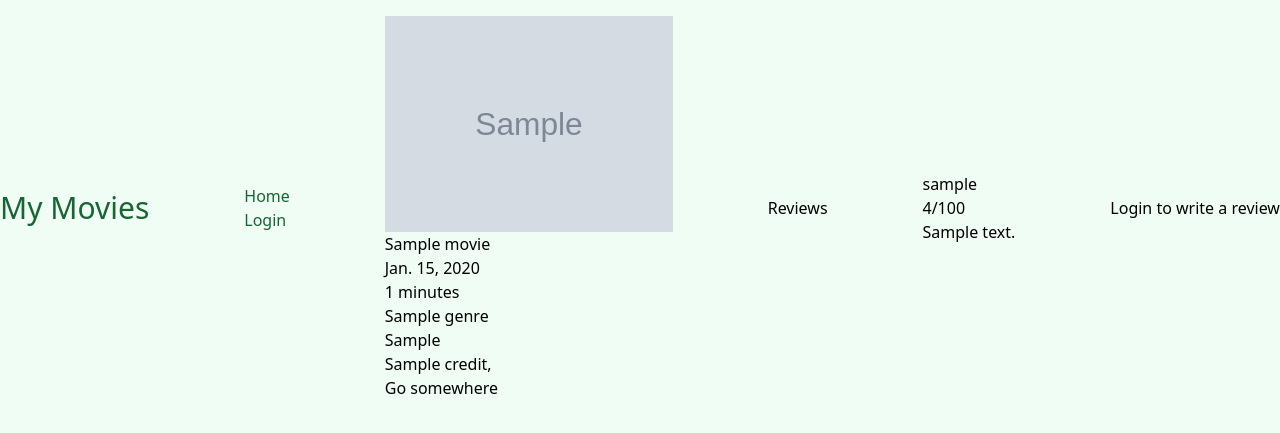
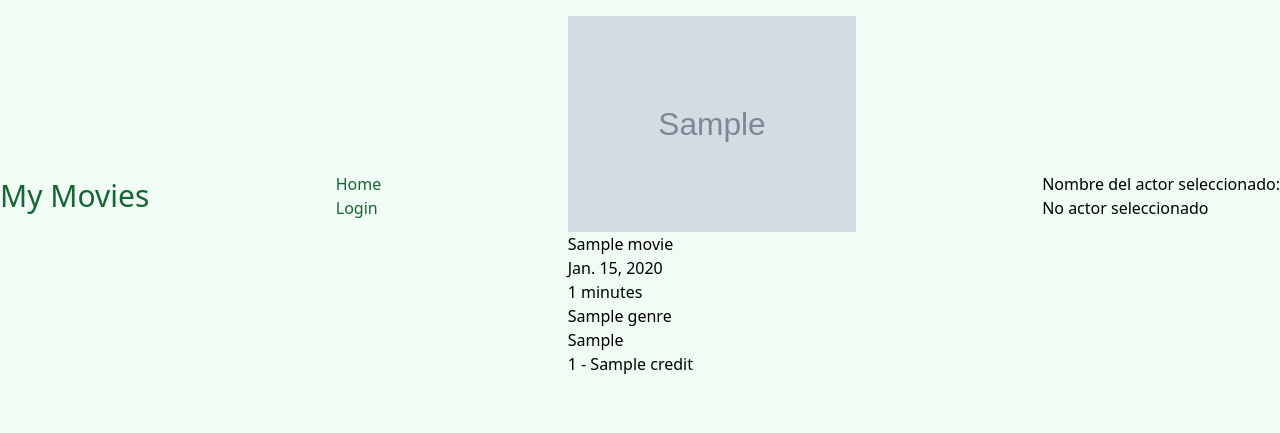
Before and after one commit to LeonardoRangel12/myMovies, a Django app: template templates/movie.html in a window 1280 px wide. Shown: the top 433 px of the page. Run offline with Django 4.2, Linux system fonts and the light colour scheme; tables that the repository leaves empty hold one stand-in row (values such as "Sample post"); the template is opened without the code that fills it: values that come from a table or form of the project are taken from there, most other values are stand-ins (such as "Sample title", 1, 10 or a date in 2020); grey boxes marked "Sample" are stand-in pictures; style sheets or scripts are compiled from the project's sources; some libraries are stand-ins or nearby versions.

Commit message:
Relacion-Movie-Person

```diff
--- a/mymovies/urls.py
+++ b/mymovies/urls.py
@@ -18,12 +18,14 @@ from django.contrib import admin
 from django.urls import path
 
 # Routers
-from movies.views import index, movie, rewiews, handle_login, handle_logout
+from movies.views import index, movie, rewiews, handle_login, handle_logout, MoviesByActor, get_credit_name
 urlpatterns = [
     path('admin/', admin.site.urls),
     path('', index, name="index"),
-    path('movie/<int:movie_id>', movie, name="movie"),
-    path('movie/<int:movie_id>/reviews', rewiews, name="reviews"),
-    path('login', handle_login, name="login"),
-    path('logout', handle_logout, name="logout")
+    path('movie/<int:movie_id>/', movie, name="movie"),
+    path('movie/<int:movie_id>/reviews/', rewiews, name="reviews"),
+    path('login/', handle_login, name="login"),
+    path('movies_by_actor/<int:actor_id>/', MoviesByActor, name='movies_by_actor_with_id'),
+    path('logout/', handle_logout, name="logout"),
+    path('get_credit_name/<int:credit_id>/', get_credit_name, name='get_credit_name')
 ]
--- a/templates/movie.html
+++ b/templates/movie.html
@@ -1,53 +1,64 @@
-{% extends "_base.html" %}
-
-{% block content %}
-<div class="card" style="width: 18rem;">
-    <img src="{{movie.poster_path}}" class="card-img-top" alt="...">
+{% extends "_base.html" %} {% block content %}
+<div class="card" style="width: 18rem">
+  <img src="{{ movie.poster_path }}" class="card-img-top" alt="..." />
   <div class="card-body">
-      <h5 class="card-title">{{movie.title}}</h5>
-      <p class="card-text">{{movie.release_date}}</p>
-      <p class="card-text">{{movie.running_time}} minutes</p>
+    <h5 class="card-title">{{ movie.title }}</h5>
+    <p class="card-text">{{ movie.release_date }}</p>
+    <p class="card-text">{{ movie.running_time }} minutes</p>
     <p class="card-text">
-        {% for genre in genres %}
-          {{genre.name}}
+      {% for genre in genres %} {{ genre.name }} {% endfor %}
+    </p>
+    <p class="card-text">{{ movie.overview }}</p>
+    <p class="card-text">
+      {% for credit in credits %} {{ credit.id }} -
+      <a
+        href="/movies_by_actor/{{credit.id}}"
+        class="credit-item"
+        data-credit-id="{{ credit.id }}"
+        >{{ credit.name }}</a
+      ><br />
       {% endfor %}
     </p>
-      <p class="card-text">{{movie.overview}}</p>
-
-      <p class="card-text">
-        {%for credit in credits %}
-          {{credit}},<br>
-        {% endfor %}
-      </p>
-
-      <a href="#" class="btn btn-primary">Go somewhere</a>
   </div>
 </div>
 
-  <!-- Reviews -->
-  <h2>Reviews</h2>
-  {% for r in reviews %}
+<!-- Display selected actor -->
 <div>
-      <h3>{{r.user}}</h3>
-      <h2>{{r.rating}}/100</h2>
-      <p>{{r.review}}</p>
+  <h2>Nombre del actor seleccionado:</h2>
+  <p id="selected-actor">No actor seleccionado</p>
 </div>
-  {% endfor %}
 
-  {% if user.is_authenticated %}
-    <h2>Write a review</h2>
-    <form action="/movie/{{movie.id}}/reviews" method="POST">
-      {% csrf_token %}
-      <label for="rating">Rating</label>
-      <input type="number" name="rating" min="0" max="100" placeholder="" required>
-      <label for="review">Review</label>
-      <input type="text" name="review" placeholder="Write a review" required>
+{% endblock %} {% block extra_scripts %}
+<script>
+  document.addEventListener("DOMContentLoaded", function () {
+    const creditItems = document.querySelectorAll(".credit-item");
+    const selectedActorElement = document.getElementById("selected-actor");
+    const actorNameInput = document.getElementById("actor_name_input");
+    const form = document.getElementById("filter-by-actor-form");
 
-      <input type="hidden" name="movie_id" value="{{movie.id}}">
-      <button type="submit">Submit</button>
+    creditItems.forEach((item) => {
+      item.addEventListener("click", function (event) {
+        event.preventDefault();
+        const creditId = this.getAttribute("data-credit-id");
 
-    </form>
-  {% else %}
-    <a href="{% url 'login' %}"<h2>Login to write a review</h2></a>
-  {% endif %}
-{% endblock content %}
+        fetch(`/get_credit_name/${creditId}/`)
+          .then((response) => response.json())
+          .then((data) => {
+            const selectedCreditName = data.name;
+            localStorage.setItem("selectedCreditName", selectedCreditName);
+            selectedActorElement.textContent = selectedCreditName;
+            actorNameInput.value = selectedCreditName;
+            form.style.display = "block";
+          });
+      });
+    });
+
+    const selectedCreditName = localStorage.getItem("selectedCreditName");
+    if (selectedCreditName) {
+      selectedActorElement.textContent = selectedCreditName;
+      actorNameInput.value = selectedCreditName;
+      form.style.display = "block";
+    }
+  });
+</script>
+{% endblock %}
```
Also changed, not shown: movies/views.py (+24 -2 lines), templates/movies_by_actor.html (added, +17 -0 lines). Lines whose indentation alone changed are shown as unchanged.
